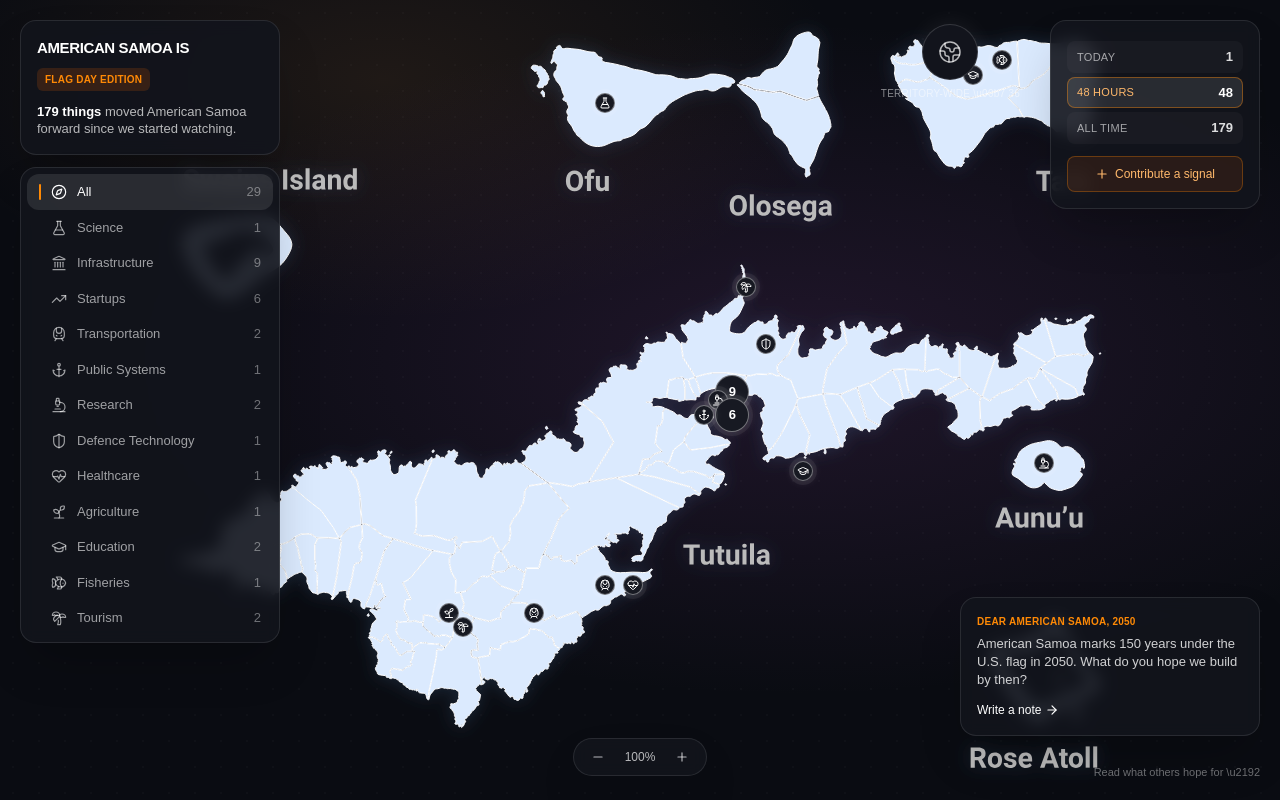
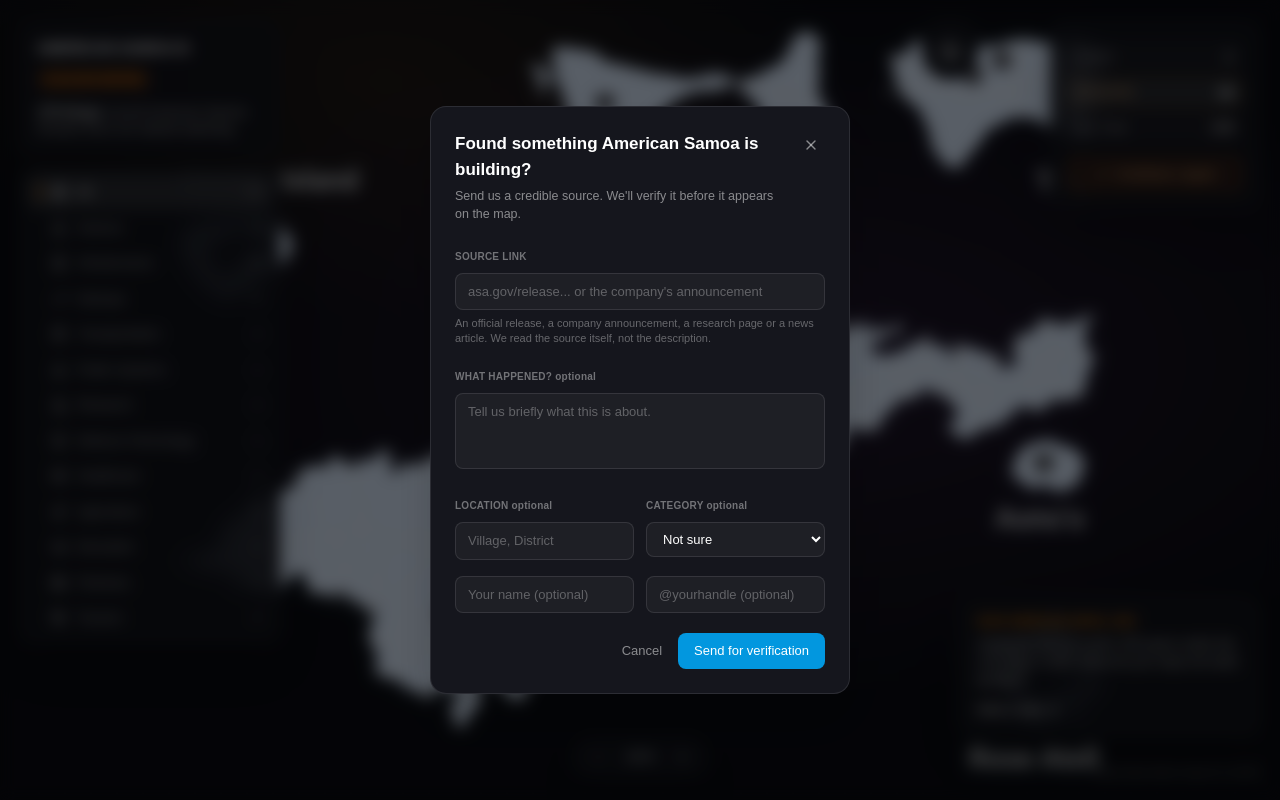
Before and after one commit to alokMIPL/SamoaBuilding, a Next.js app: page / in a window 1280 px wide. Both pictures are taken after a click on the button "Contribute a signal". Built offline with nearby package versions, Linux system fonts and the light colour scheme.

Commit message:
code added

```diff
--- a/components/SamoaMap.tsx
+++ b/components/SamoaMap.tsx
@@ -24,6 +24,7 @@
   Globe2,
   Fish,
   Palmtree,
+  X,
 } from "lucide-react";
 
 // ---------------------------------------------------------------------------
@@ -1651,6 +1652,16 @@
   const [hoveredDistrict, setHoveredDistrict] = useState<string | null>(null);
   const [mousePos, setMousePos] = useState({ x: 0, y: 0 });
   const [timeRange, setTimeRange] = useState<"today" | "48h" | "all">("48h");
+  const [showContributeTip, setShowContributeTip] = useState(false);
+  const [showContributeForm, setShowContributeForm] = useState(false);
+  const [contributeForm, setContributeForm] = useState({
+    sourceLink: "",
+    whatHappened: "",
+    location: "",
+    category: "not-sure",
+    name: "",
+    handle: "",
+  });
 
   const RANGE_MAX_DAYS: Record<"today" | "48h" | "all", number> = {
     today: 0,
@@ -1799,10 +1810,29 @@
           onClick={() => setTimeRange("all")}
         />
 
-        <button className="mt-3 flex w-full items-center justify-center gap-1.5 rounded-lg border border-orange-400/30 bg-orange-500/10 py-2 text-[12px] font-medium text-orange-300 transition-colors hover:bg-orange-500/20">
-          <Plus className="h-3.5 w-3.5" strokeWidth={2} />
-          Contribute a signal
-        </button>
+        <div className="relative">
+          <button
+            onMouseEnter={() => setShowContributeTip(true)}
+            onMouseLeave={() => setShowContributeTip(false)}
+            onClick={() => {
+              setShowContributeTip(false);
+              setShowContributeForm(true);
+            }}
+            className="mt-3 flex w-full items-center justify-center gap-1.5 rounded-lg border border-orange-400/30 bg-orange-500/10 py-2 text-[12px] font-medium text-orange-300 transition-colors hover:bg-orange-500/20"
+          >
+            <Plus className="h-3.5 w-3.5" strokeWidth={2} />
+            Contribute a signal
+          </button>
+
+          {showContributeTip && (
+            <div className="absolute right-0 top-[calc(100%+8px)] z-30 w-[230px] rounded-xl border border-white/10 bg-[#1a1c26]/95 p-3 text-[12px] leading-snug text-white/70 shadow-2xl backdrop-blur">
+              <span className="font-medium text-white">
+                Found something American Samoa is building?
+              </span>{" "}
+              Send us the source.
+            </div>
+          )}
+        </div>
       </div>
 
       {/* Territory-wide badge, floats above the map near the top */}
@@ -3410,7 +3440,7 @@
                   className="flex h-7 w-7 shrink-0 items-center justify-center rounded-full text-white/50 hover:bg-white/10 hover:text-white"
                   aria-label="Close"
                 >
-                  <Minus className="h-3.5 w-3.5 rotate-45" />
+                  <X className="h-6 w-6" />
                 </button>
               </div>
 
@@ -3472,6 +3502,192 @@
             </div>
           );
         })()}
+
+      {/* ------------------------------------------------------------ */}
+      {/* Contribute a signal -- modal form                             */}
+      {/* ------------------------------------------------------------ */}
+      {showContributeForm && (
+        <div
+          className="fixed inset-0 z-[60] flex items-center justify-center bg-black/60 p-4 backdrop-blur-sm"
+          onClick={() => setShowContributeForm(false)}
+        >
+          <div
+            className="w-full max-w-[420px] rounded-2xl border border-white/10 bg-[#15161d] p-6 shadow-2xl"
+            onClick={(e) => e.stopPropagation()}
+          >
+            <div className="flex items-start justify-between gap-3">
+              <div>
+                <h2 className="text-[17px] font-semibold text-white">
+                  Found something American Samoa is building?
+                </h2>
+                <p className="mt-1.5 text-[12.5px] leading-snug text-white/50">
+                  Send us a credible source. We&apos;ll verify it before it
+                  appears on the map.
+                </p>
+              </div>
+              <button
+                onClick={() => setShowContributeForm(false)}
+                className="flex h-7 w-7 shrink-0 items-center justify-center rounded-full text-white/50 hover:bg-white/10 hover:text-white"
+                aria-label="Close"
+              >
+                <X className="h-4 w-4" />
+              </button>
+            </div>
+
+            <form
+              className="mt-5 space-y-4"
+              onSubmit={(e) => {
+                e.preventDefault();
+                // TODO: wire this up to your submission endpoint.
+                console.log(
+                  "Signal submitted for verification",
+                  contributeForm,
+                );
+                setShowContributeForm(false);
+                setContributeForm({
+                  sourceLink: "",
+                  whatHappened: "",
+                  location: "",
+                  category: "not-sure",
+                  name: "",
+                  handle: "",
+                });
+              }}
+            >
+              <div>
+                <label className="text-[10px] font-semibold tracking-wide text-white/40">
+                  SOURCE LINK
+                </label>
+                <input
+                  required
+                  type="text"
+                  value={contributeForm.sourceLink}
+                  onChange={(e) =>
+                    setContributeForm((f) => ({
+                      ...f,
+                      sourceLink: e.target.value,
+                    }))
+                  }
+                  placeholder="asa.gov/release... or the company's announcement"
+                  className="mt-1.5 w-full rounded-lg border border-white/10 bg-white/[0.04] px-3 py-2 text-[13px] text-white placeholder:text-white/30 outline-none focus:border-orange-400/50"
+                />
+                <p className="mt-1.5 text-[11px] leading-snug text-white/35">
+                  An official release, a company announcement, a research page
+                  or a news article. We read the source itself, not the
+                  description.
+                </p>
+              </div>
+
+              <div>
+                <label className="text-[10px] font-semibold tracking-wide text-white/40">
+                  WHAT HAPPENED? <span className="normal-case">optional</span>
+                </label>
+                <textarea
+                  value={contributeForm.whatHappened}
+                  onChange={(e) =>
+                    setContributeForm((f) => ({
+                      ...f,
+                      whatHappened: e.target.value,
+                    }))
+                  }
+                  placeholder="Tell us briefly what this is about."
+                  rows={3}
+                  className="mt-1.5 w-full resize-none rounded-lg border border-white/10 bg-white/[0.04] px-3 py-2 text-[13px] text-white placeholder:text-white/30 outline-none focus:border-orange-400/50"
+                />
+              </div>
+
+              <div className="grid grid-cols-2 gap-3">
+                <div>
+                  <label className="text-[10px] font-semibold tracking-wide text-white/40">
+                    LOCATION <span className="normal-case">optional</span>
+                  </label>
+                  <input
+                    type="text"
+                    value={contributeForm.location}
+                    onChange={(e) =>
+                      setContributeForm((f) => ({
+                        ...f,
+                        location: e.target.value,
+                      }))
+                    }
+                    placeholder="Village, District"
+                    className="mt-1.5 w-full rounded-lg border border-white/10 bg-white/[0.04] px-3 py-2 text-[13px] text-white placeholder:text-white/30 outline-none focus:border-orange-400/50"
+                  />
+                </div>
+                <div>
+                  <label className="text-[10px] font-semibold tracking-wide text-white/40">
+                    CATEGORY <span className="normal-case">optional</span>
+                  </label>
+                  <select
+                    value={contributeForm.category}
+                    onChange={(e) =>
+                      setContributeForm((f) => ({
+                        ...f,
+                        category: e.target.value,
+                      }))
+                    }
+                    className="mt-1.5 w-full rounded-lg border border-white/10 bg-white/[0.04] px-3 py-2 text-[13px] text-white outline-none focus:border-orange-400/50"
+                  >
+                    <option value="not-sure">Not sure</option>
+                    {CATEGORIES.filter((c) => c.id !== "all").map((c) => (
+                      <option key={c.id} value={c.id}>
+                        {c.label}
+                      </option>
+                    ))}
+                  </select>
+                </div>
+              </div>
+
+              <div className="grid grid-cols-2 gap-3">
+                <div>
+                  <input
+                    type="text"
+                    value={contributeForm.name}
+                    onChange={(e) =>
+                      setContributeForm((f) => ({
+                        ...f,
+                        name: e.target.value,
+                      }))
+                    }
+                    placeholder="Your name (optional)"
+                    className="w-full rounded-lg border border-white/10 bg-white/[0.04] px-3 py-2 text-[13px] text-white placeholder:text-white/30 outline-none focus:border-orange-400/50"
+                  />
+                </div>
+                <div>
+                  <input
+                    type="text"
+                    value={contributeForm.handle}
+                    onChange={(e) =>
+                      setContributeForm((f) => ({
+                        ...f,
+                        handle: e.target.value,
+                      }))
+                    }
+                    placeholder="@yourhandle (optional)"
+                    className="w-full rounded-lg border border-white/10 bg-white/[0.04] px-3 py-2 text-[13px] text-white placeholder:text-white/30 outline-none focus:border-orange-400/50"
+                  />
+                </div>
+              </div>
+
+              <div className="flex items-center justify-end gap-4 pt-1">
+                <button
+                  type="button"
+                  onClick={() => setShowContributeForm(false)}
+                  className="text-[13px] font-medium text-white/50 hover:text-white"
+                >
+                  Cancel
+                </button>
+                <button
+                  type="submit"
+                  className="rounded-lg bg-sky-500/90 px-4 py-2 text-[13px] font-medium text-white transition-colors hover:bg-sky-500"
+                >
+                  Send for verification
+                </button>
+              </div>
+            </form>
+          </div>
+        </div>
+      )}
     </div>
   );
 }
```
